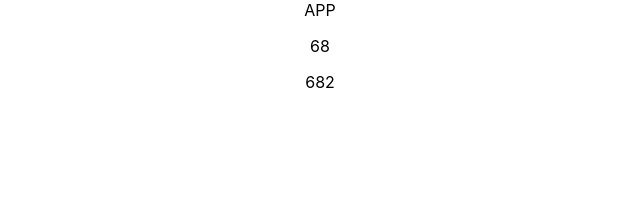
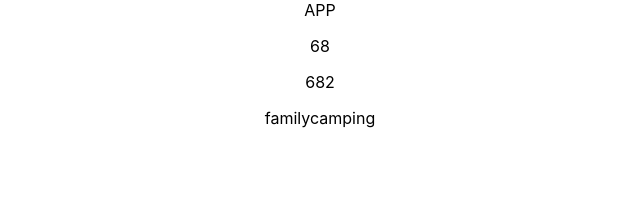
Before and after one commit to GoranAviani/javascript_array_filter_exercises, a React (Create React App) app: page / in a window 1280 px wide. Shown: the top 198 px of the page, without its empty margins (320-960 px from the left). Built offline with nearby package versions, Linux system fonts and the light colour scheme.

Commit message:
javascript_array_filter_exercises

```diff
--- a/src/App.js
+++ b/src/App.js
@@ -15,6 +15,7 @@ function App() {
      APP
         <p>{fiveAndGreaterOnly([3, 6, 8, 2])}</p>
         <p>{evensOnly([3, 6, 8, 2])}</p>
+        <p>{fiveCharactersOrFewerOnly(["dog", "wolf", "by", "family", "eaten", "camping"])}</p>
     </div>
   );
 }
```
